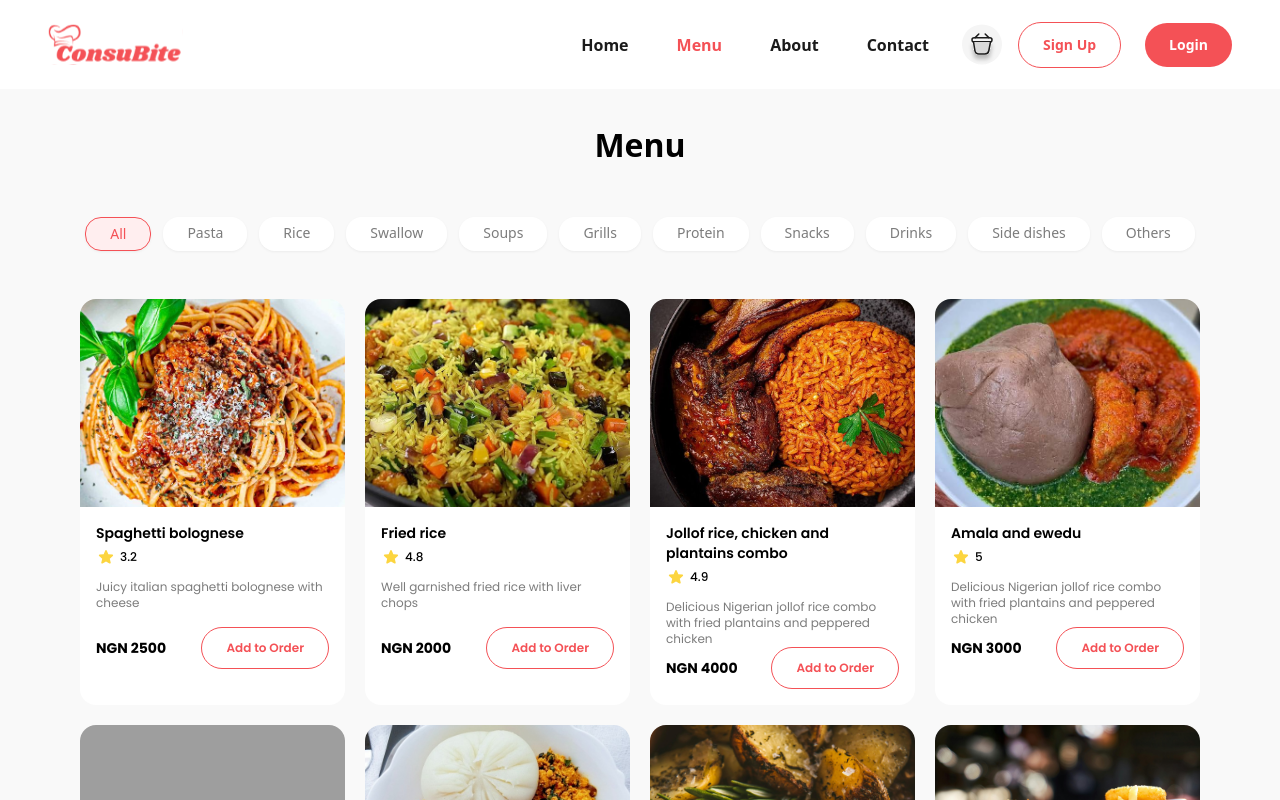
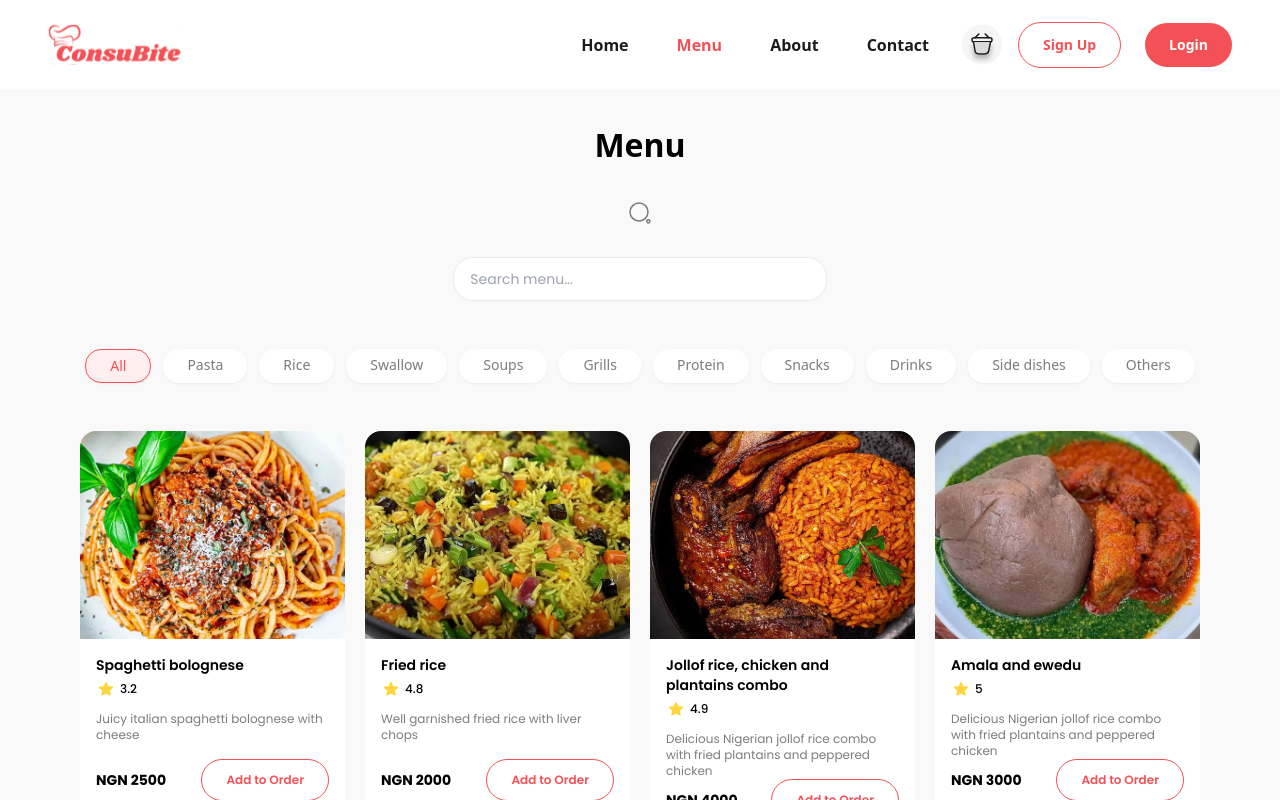
Before and after one commit to Ozyugoo/consuBite, a React (Vite) app: page /menu in a window 1280 px wide. Shown: the top 800 px of the page. Built offline with nearby package versions, Linux system fonts and the light colour scheme; no server answers; grey boxes are pictures that could not be loaded.

Commit message:
feat : create search bar as component

```diff
--- /dev/null
+++ b/src/components/searchBar/SearchBar.jsx
@@ -0,0 +1,23 @@
+function SearchBar({ search, setSearch, placeholder, className, onSearch }) {
+  const handleChange = (e) => {
+    const newValue = e.target.value;
+    setSearch(newValue);
+    if (onSearch) {
+      onSearch(newValue);
+    }
+  };
+  return (
+    <>
+      <img src="/icons/search-normal.svg" alt="search icon"></img>
+      <input
+        type="text"
+        value={search}
+        onChange={handleChange}
+        placeholder={placeholder}
+        className="appearance-none bg-opacity-0 border border-custom-blackBorder rounded-[20px] px-4 text-sm font-poppins font-normal text-custom-black w-1/3 h-[44px] hover:border-custom-greyDark  focus:border-custom-black "
+      />
+    </>
+  );
+}
+
+export default SearchBar;
--- a/src/pages/menu/Menu.jsx
+++ b/src/pages/menu/Menu.jsx
@@ -2,6 +2,7 @@ import { useState } from "react";
 import meals from "./meals";
 import MealContainer from "./MealContainer";
 import MealFilters from "./MealFilters";
+import SearchBar from "../../components/searchBar/SearchBar";
 
 function Menu() {
   const [filteredMeals, setFilteredMeals] = useState(meals);
@@ -17,6 +18,7 @@ function Menu() {
     <>
       <div className="bg-custom-light h-full w-screen px-20 py-8 flex flex-col gap-8 items-center lg:px-20 md:px-20 px-6">
         <div className="text-[32px] font-bold">Menu</div>
+        <SearchBar placeholder={"Search menu..."} />
         <MealFilters onCategoryChange={handleCategoryChange} />
         <div className=" grid sm:grid-cols-2 md:grid-cols-3 lg:grid-cols-4 gap-5 font-poppins">
           {filteredMeals.map((meals) => (
```
Also changed, not shown: public/icons/search-normal.svg (added).
